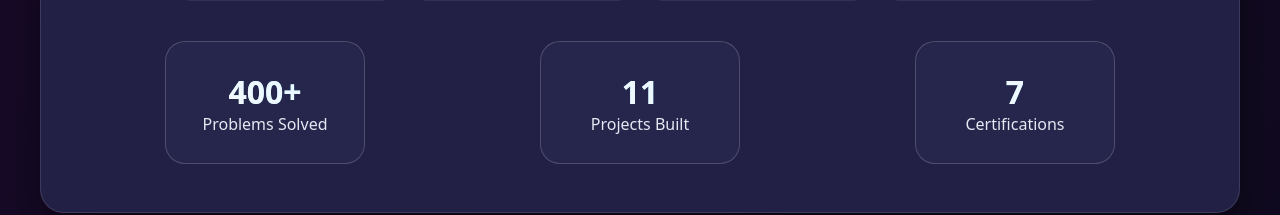
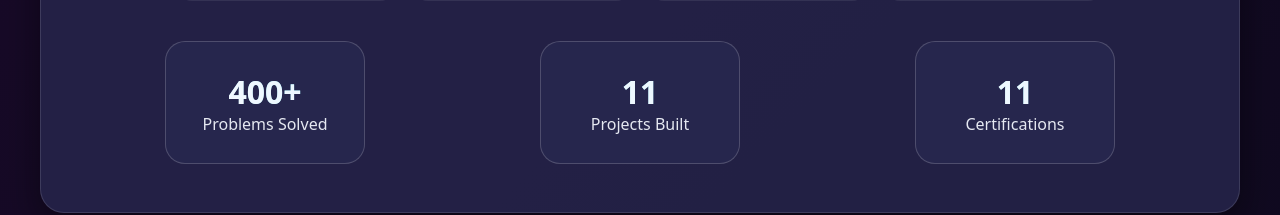
Before and after one commit to sumanth0099/portfolio, a React (Vite) app: page / in a window 1280 px wide. Shown: the part 615-830 px from the top of the page. Built offline with nearby package versions, Linux system fonts and the light colour scheme.

Commit message:
Updated certificates and count

```diff
--- a/src/components/Portfolio/data.js
+++ b/src/components/Portfolio/data.js
@@ -19,7 +19,7 @@ export const PROFILE = {
   export const STATS = [
     { label: "Problems Solved", value: "400+" },
     { label: "Projects Built", value: "11" },
-    { label: "Certifications", value: "7" },
+    { label: "Certifications", value: "11" },
   ];
 
   export const SUMMARY = `Computer Science Engineering student with a strong foundation in programming and full-stack development.
@@ -222,12 +222,6 @@ export const PROFILE = {
       downloadLink: "https://drive.google.com/uc?export=download&id=1_dC7cUkQrhIomrHdI8paMZPFtnN_mDwu",
     },
     {
-      name: "SQL Intermediate",
-      issuer: "HackerRank",
-      link: "https://drive.google.com/file/d/1qEnQ9baVuuDCMsb4dFK6BZjm01T5d4m0/view?usp=sharing",
-      downloadLink: "https://drive.google.com/uc?export=download&id=1qEnQ9baVuuDCMsb4dFK6BZjm01T5d4m0",
-    },
-    {
       name: "Summer Online Internship",
       issuer: "ANDHRA PRADESH STATE SKILL DEVELOPMENT CORPORATION",
       link: "https://drive.google.com/file/d/1ISXoBIDSXLlJYxpiNbo2Grpy5oac91TM/view?usp=sharing",
```
